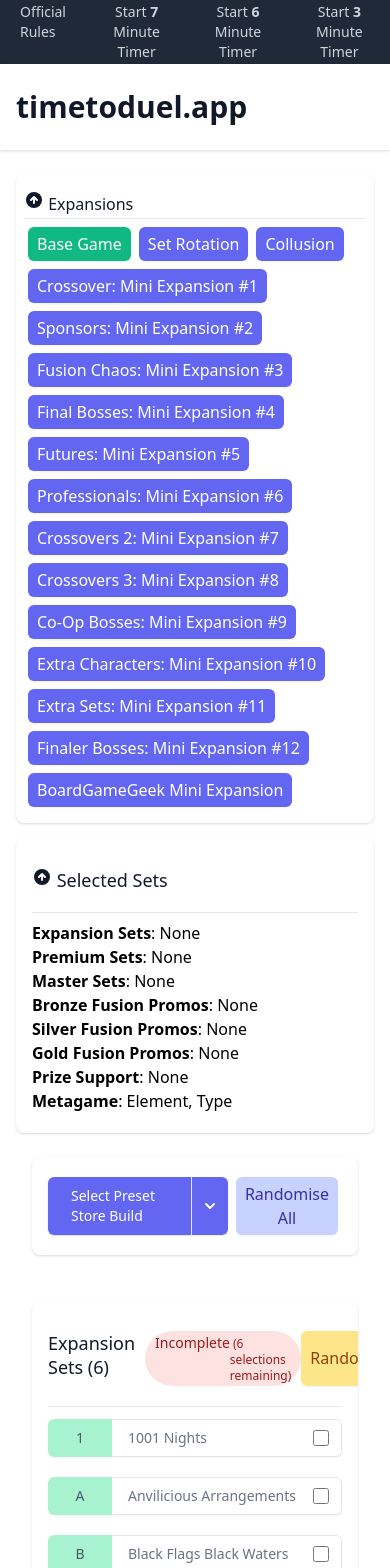
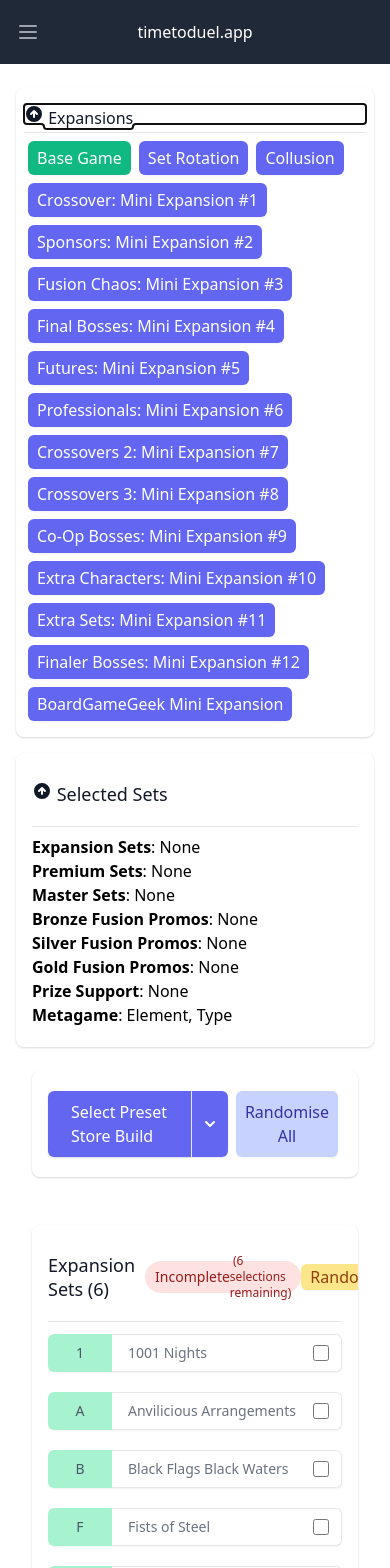
Before and after one commit to arranf/millennium-blades, a Svelte app: page / in a window 390 px wide. Shown: the top 1568 px of the page. Built offline with nearby package versions, Linux system fonts and the light colour scheme.

Commit message:
mobile: friendly

```diff
--- a/src/components/ExpansionSelect.svelte
+++ b/src/components/ExpansionSelect.svelte
@@ -63,8 +63,9 @@
             ? 'bg-green-500 hover:bg-green-600 focus:ring-green-600 '
             : 'bg-indigo-500 hover:bg-indigo-600 focus:ring-indigo-600 '}
             {expansion == ExpansionName.BASE_GAME ? 'cursor-not-allowed' : ''}"
-          >{expansion}</button
-        >
+          >
+          {expansion}
+        </button>
       {/each}
     </div>
     {/if}
--- /dev/null
+++ b/src/components/Navlink.svelte
@@ -0,0 +1,19 @@
+<script>
+  import { Link } from "svelte-navigator";
+
+  export let to = "";
+  export let extraClasses = "";
+
+  function getProps({ _location, href, isPartiallyCurrent, isCurrent }) {
+    const isActive = href === "/" ? isCurrent : isPartiallyCurrent || isCurrent;
+
+    if (isActive) {
+      return { class: `text-white bg-gray-900 hover:text-white px-3 py-2 rounded-md font-medium ${extraClasses}` };
+    }
+    return {class: `text-gray-300 hover:bg-gray-700 hover:text-white px-3 py-2 rounded-md font-medium ${extraClasses}`};
+  }
+</script>
+
+<Link to="{to}" getProps="{getProps}">
+  <slot />
+</Link>
--- a/src/components/PresetSelector.svelte
+++ b/src/components/PresetSelector.svelte
@@ -41,7 +41,7 @@
       <div class="inline-flex shadow-sm rounded-md divide-x divide-white-200">
         <div class="relative z-0 inline-flex shadow-sm rounded-md divide-x divide-white-200">
           <div class="relative inline-flex items-center bg-indigo-500 py-2 pl-3 pr-4 border border-transparent rounded-l-md shadow-sm text-white">
-            <p class="ml-2.5 text-sm">
+            <p class="ml-2.5 md:text-sm text-base">
               Select Preset Store Build
             </p>
           </div>
--- a/src/components/SetSelect.svelte
+++ b/src/components/SetSelect.svelte
@@ -54,13 +54,13 @@
 <div class="mx-4 py-6 sm:px-6 lg:px-8">
   <div class="bg-white overflow-hidden shadow rounded-lg">
     <div class="px-4 py-5 sm:p-6">
-      <div class="my-2 pb-5 border-b border-gray-200 flex">
+      <div class="my-2 pb-5 border-b border-gray-200 flex items-center align-baseline">
         <h4 class="text-lg leading-6 font-medium text-gray-900">
           {title} <span class="text-md">({limit})</span>
         </h4>
         {#if selectedPacks.length < limit}
           <div
-            class="inline-flex items-baseline px-2.5 py-0.5 rounded-full text-sm font-medium bg-red-100 text-red-800 ml-2.5"
+            class="inline-flex items-center max-h-8 lg:max-h-16 px-2.5 py-0.5 rounded-full text-sm font-medium bg-red-100 text-red-800 ml-2.5"
           >
             Incomplete
             <span class="text-xs">
@@ -69,7 +69,7 @@
           </div>
         {:else}
           <div
-            class="inline-flex items-baseline px-2.5 py-0.5 rounded-full text-sm font-medium bg-green-100 text-green-800 ml-2.5"
+            class="inline-flex items-center max-h-8 lg:max-h-16 px-2.5 py-0.5 rounded-full text-sm font-medium bg-green-100 text-green-800 ml-2.5"
           >
             Complete
           </div>
--- a/src/components/TimerButton.svelte
+++ b/src/components/TimerButton.svelte
@@ -2,6 +2,8 @@
 
   import {timer, TimerStatus, toggleTimer} from '../store';
   export let minutes: number;
+  export let extraClasses: string;
+
   let timerStatus : TimerStatus;
   let timerDuration: number | undefined;
   let isDisabled: boolean = false;
@@ -15,9 +17,9 @@
 
     function getClass() {
       if (isDisabled) {
-        return "text-gray-500 px-3 py-2 rounded-md text-sm disabled:opacity-50"
+        return `text-gray-500 px-3 py-2 rounded-md font-medium disabled:opacity-50 ${extraClasses}`
       }
-      return "text-gray-300 px-3 py-2 rounded-md text-sm hover:bg-gray-700 hover:text-white"
+      return `text-gray-300 hover:bg-gray-700 hover:text-white px-3 py-2 rounded-md font-medium ${extraClasses}`
     }
 
 </script>
@@ -33,7 +35,7 @@
       {:else if timerStatus === TimerStatus.Started && !isDisabled}
         Pause Timer
       {:else}
-        Start <span class="font-bold">{minutes}</span> Minute Timer
+        Start <span class="md:font-semibold">{minutes}</span> Minute Timer
       {/if}
       </button>
  </div>
--- a/src/routes/Home.svelte
+++ b/src/routes/Home.svelte
@@ -69,13 +69,6 @@
 
 <div>
   {#if activeExpansions && filteredExpansions && possibleSets}
-    <header class="bg-white shadow">
-      <div class="py-6 px-4 sm:px-6 lg:px-8">
-        <h1 class="text-3xl font-bold leading-tight text-gray-900">
-          timetoduel.app
-        </h1>
-      </div>
-    </header>
     <div class="mx-4 py-6 sm:px-6 lg:px-8">
       <ExpansionSelect on:expansionchange={handleExpansionChange} />
 
--- /dev/null
+++ b/src/routes/Scoring.svelte
@@ -0,0 +1,18 @@
+<script lang="ts">
+
+</script>
+
+<div>
+  <!-- How many columns? -->
+  <!-- Pre release or not? -->
+
+  <!-- For each game:
+    Collection
+    Tournament
+
+    At the end:
+    * friendship
+    * NPC
+
+    -->
+</div>
--- a/src/store/index.ts
+++ b/src/store/index.ts
@@ -1,2 +1,3 @@
 export * from "./settings";
 export * from "./timer";
+// export * from "./selections";
--- a/src/structure/App.svelte
+++ b/src/structure/App.svelte
@@ -4,16 +4,18 @@
   import Countdown from "../structure/Countdown.svelte";
 
   import Home from "../routes/Home.svelte";
+  import Scoring from "../routes/Scoring.svelte";
 
 	import { Router, Route } from "svelte-navigator";
 </script>
 
 <main>
+  <Router>
   <Header />
   <Countdown />
-  <Router>
     <Route path="/">
       <Home />
+      <Scoring />
     </Route>
   </Router>
 </main>
--- a/src/structure/Header.svelte
+++ b/src/structure/Header.svelte
@@ -1,28 +1,86 @@
 <script lang="ts">
-  import Timer from "../components/TimerButton.svelte";
+import Navlink from "../components/Navlink.svelte";
+import Timer from "../components/TimerButton.svelte";
+
+let isMobileMenuHidden = true;
 </script>
 
 <nav class="bg-gray-800">
-  <div class="max-w-7xl px-2 sm:px-6 lg:px-8">
+  <div class="max-w-7xl mx-auto px-2 sm:px-6 lg:px-8">
     <div class="relative flex items-center justify-between h-16">
-      <div
-        class="flex items-center justify-center sm:items-stretch sm:justify-start"
-      >
-        <div class="sm:block sm:ml-6">
+      <div class="absolute inset-y-0 left-0 flex items-center sm:hidden">
+        <!-- Mobile menu button-->
+        <button type="button" class="inline-flex items-center justify-center p-2 rounded-md text-gray-400 hover:text-white hover:bg-gray-700 focus:outline-none focus:ring-2 focus:ring-inset focus:ring-white" aria-controls="mobile-menu" aria-expanded="false"
+          on:click="{() => isMobileMenuHidden = !isMobileMenuHidden}"
+        >
+          <span class="sr-only">Open main menu</span>
+          <!--
+            Icon when menu is closed.
+
+            Heroicon name: outline/menu
+
+            Menu open: "hidden", Menu closed: "block"
+          -->
+          <svg class:hidden="{!isMobileMenuHidden}" class:block="{isMobileMenuHidden}" class="h-6 w-6" xmlns="http://www.w3.org/2000/svg" fill="none" viewBox="0 0 24 24" stroke="currentColor" aria-hidden="true">
+            <path stroke-linecap="round" stroke-linejoin="round" stroke-width="2" d="M4 6h16M4 12h16M4 18h16" />
+          </svg>
+          <!--
+            Icon when menu is open.
+
+            Heroicon name: outline/x
+
+            Menu open: "block", Menu closed: "hidden"
+          -->
+          <svg class:hidden="{isMobileMenuHidden}" class:block="{!isMobileMenuHidden}" class="h-6 w-6" xmlns="http://www.w3.org/2000/svg" fill="none" viewBox="0 0 24 24" stroke="currentColor" aria-hidden="true">
+            <path stroke-linecap="round" stroke-linejoin="round" stroke-width="2" d="M6 18L18 6M6 6l12 12" />
+          </svg>
+        </button>
+      </div>
+      <div class="flex-1 flex items-center justify-center sm:items-stretch sm:justify-start">
+        <div class="flex-shrink-0 flex items-center text-white">
+          timetoduel.app
+        </div>
+        <div class="hidden sm:block sm:ml-6">
           <div class="flex space-x-4">
-            <a
-              target="_blank" rel="noopener noreferrer"
-              href="https://static1.squarespace.com/static/5865e4d4f7e0ab0f0ee24ced/t/5f36e7352954a607ba5ebfd6/1597433664289/Collusion+Full+Rules.pdf"
-              class="text-gray-300 hover:bg-gray-700 hover:text-white px-3 py-2 rounded-md text-sm font-medium"
-              >Official Rules</a
-            >
+            <Navlink to="/" extraClasses="text-sm">Home</Navlink>
+            <!-- <Navlink to="/scoring" extraClasses="text-sm">Scoring</Navlink> -->
 
-            <Timer minutes={7} />
-            <Timer minutes={6} />
-            <Timer minutes={3} />
+            <Timer minutes={7} extraClasses="text-sm" />
+            <Timer minutes={6} extraClasses="text-sm" />
+            <Timer minutes={3} extraClasses="text-sm"/>
+             <a href="https://static1.squarespace.com/static/5865e4d4f7e0ab0f0ee24ced/t/5f36e7352954a607ba5ebfd6/1597433664289/Collusion+Full+Rules.pdf"
+              target="_blank" rel="noopener noreferrer" class="text-gray-300 hover:bg-gray-700 hover:text-white px-3 py-2 rounded-md font-medium text-sm">
+              Official Rules
+            </a>
           </div>
         </div>
       </div>
+      <!-- Heroicon name: outline/bell -->
+      <!-- <div class="absolute inset-y-0 right-0 flex items-center pr-2 sm:static sm:inset-auto sm:ml-6 sm:pr-0">
+        <button type="button" class="bg-gray-800 p-1 rounded-full text-gray-400 hover:text-white focus:outline-none focus:ring-2 focus:ring-offset-2 focus:ring-offset-gray-800 focus:ring-white">
+          <span class="sr-only">View notifications</span>
+          <svg class="h-6 w-6" xmlns="http://www.w3.org/2000/svg" fill="none" viewBox="0 0 24 24" stroke="currentColor" aria-hidden="true">
+            <path stroke-linecap="round" stroke-linejoin="round" stroke-width="2" d="M15 17h5l-1.405-1.405A2.032 2.032 0 0118 14.158V11a6.002 6.002 0 00-4-5.659V5a2 2 0 10-4 0v.341C7.67 6.165 6 8.388 6 11v3.159c0 .538-.214 1.055-.595 1.436L4 17h5m6 0v1a3 3 0 11-6 0v-1m6 0H9" />
+          </svg>
+        </button>
+
+
+      </div> -->
+    </div>
+  </div>
+
+  <!-- Mobile menu, show/hide based on menu state. -->
+  <div class="sm:hidden" id="mobile-menu" class:hidden="{isMobileMenuHidden}">
+    <div class="px-2 pt-2 pb-3 space-y-1">
+      <Navlink to="/" extraClasses="block text-base">Home</Navlink>
+      <!-- <Navlink to="/scoring" extraClasses="block text-base">Scoring</Navlink> -->
+        <Timer minutes={7} extraClasses="block text-base"/>
+        <Timer minutes={6} extraClasses="block text-base"/>
+        <Timer minutes={3} extraClasses="block text-base"/>
+        <a href="https://static1.squarespace.com/static/5865e4d4f7e0ab0f0ee24ced/t/5f36e7352954a607ba5ebfd6/1597433664289/Collusion+Full+Rules.pdf"
+          target="_blank" rel="noopener noreferrer" class="text-gray-300 hover:bg-gray-700 hover:text-white px-3 py-2 rounded-md font-medium block text-base">
+          Official Rules
+        </a>
     </div>
   </div>
 </nav>
```
Also changed, not shown: src/store/selections.ts (added).
